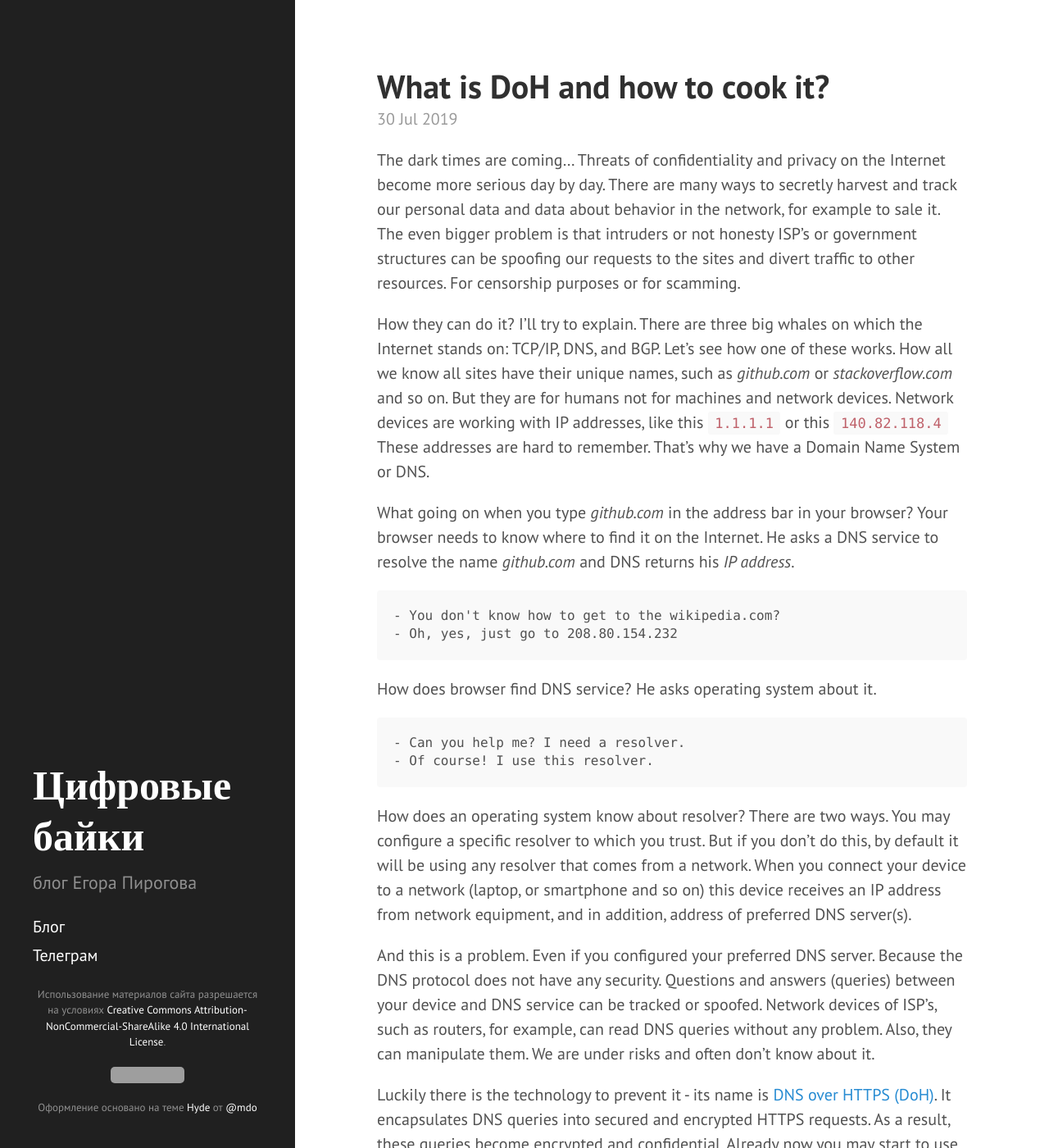
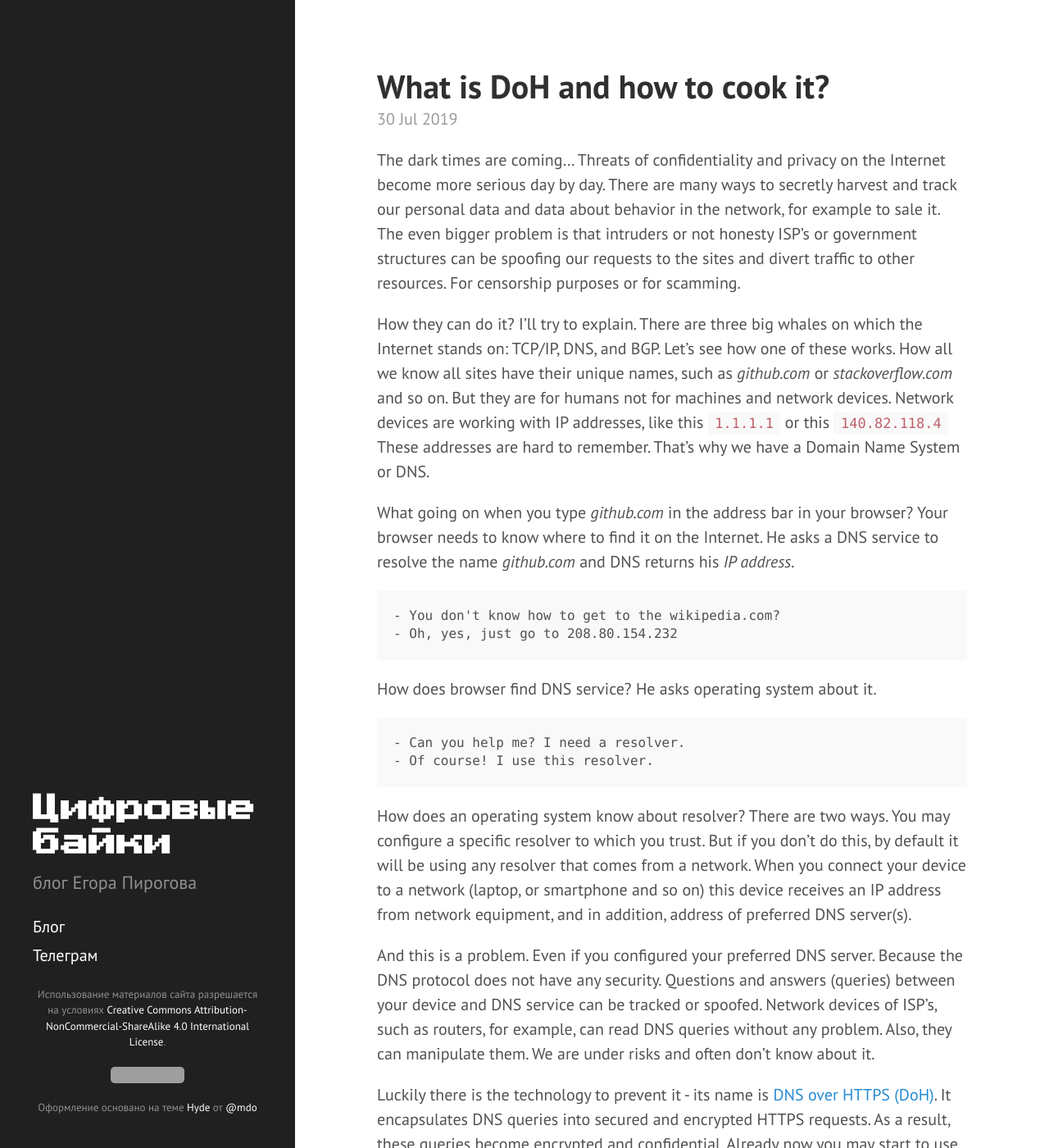
Before and after one commit to digitalduke/digitalduke.github.io, a Jekyll site: the page built from index.html, in a window 1280 px wide and 1400 px high. Shown: the whole window at 82% size. Built offline with Jekyll 4.4.1, drawn with Linux system fonts in a browser that asks for light colours; the list of posts is cut into pages by our own code; grey boxes are pictures that could not be loaded.

Commit message:
change font for h1 in sidebar

```diff
--- a/_includes/head.html
+++ b/_includes/head.html
@@ -16,6 +16,7 @@
     <link rel="stylesheet" href="{{ site.baseurl }}/public/css/hyde.css">
     <link rel="stylesheet" href="{{ site.baseurl }}/public/css/comments.css">
     <link rel="stylesheet" href="https://fonts.googleapis.com/css?family=PT+Sans:400,400italic,700|Abril+Fatface">
+    <link rel="stylesheet" href="https://fonts.googleapis.com/css2?family=Press+Start+2P&display=swap">
 
     <!-- Icons -->
     <link rel="apple-touch-icon" sizes="180x180" href="{{ site.baseurl }}/public/apple-icon-180x180.png">
--- a/public/css/hyde.css
+++ b/public/css/hyde.css
@@ -79,8 +79,8 @@
 .sidebar-about h1 {
   color: #fff;
   margin-top: 0;
-  font-family: "Abril Fatface", serif;
-  font-size: 2.5rem;
+  font-family: 'Press Start 2P', cursive;
+  font-size: 1.7rem;
 }
 
 /* Sidebar nav */
```
